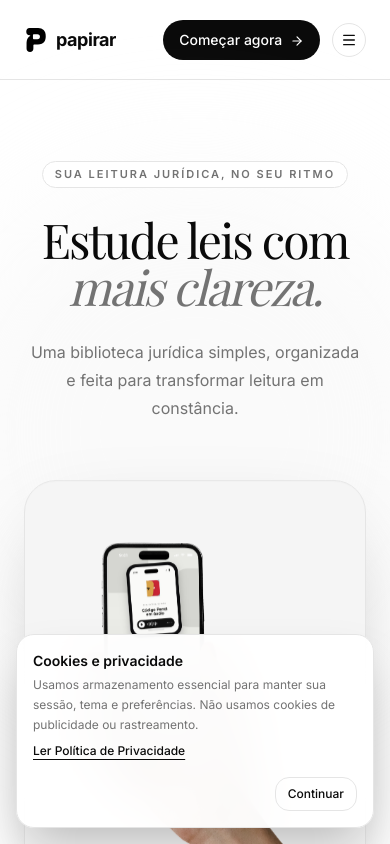
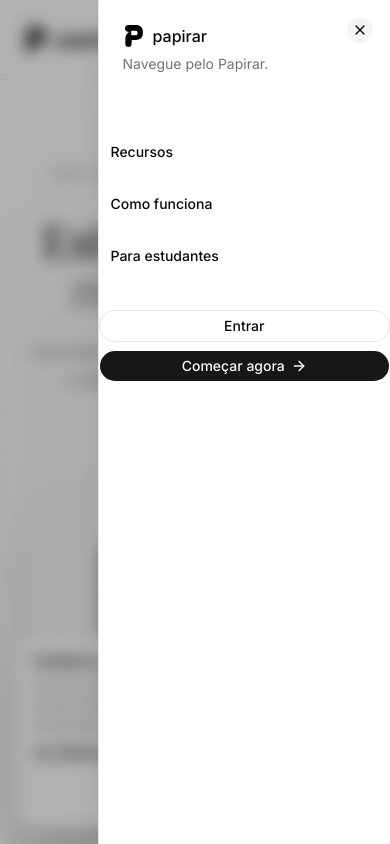
Before and after one commit to llipper/papirar-prod, a Next.js app: page / in a window 390 px wide. Both pictures are taken after a click on the button "Abrir menu". Shown: the top 844 px of the page. Built offline with nearby package versions, Linux system fonts and the light colour scheme; a web font is replaced by a local one.

Commit message:
Menu hambúrguer mobile ativado.

```diff
--- a/components/landing/landing-page.tsx
+++ b/components/landing/landing-page.tsx
@@ -7,6 +7,16 @@
 import { LandingReveal } from "@/components/landing/landing-reveal"
 import { ThemeLogo } from "@/components/brand/theme-logo"
 import { PublicRouteGuard } from "@/components/auth/public-route-guard"
+import { Button } from "@/components/ui/button"
+import {
+  Sheet,
+  SheetClose,
+  SheetContent,
+  SheetDescription,
+  SheetHeader,
+  SheetTitle,
+  SheetTrigger,
+} from "@/components/ui/sheet"
 
 const features = [
   {
@@ -50,9 +60,41 @@
           <Link href="/login" className="rounded-full bg-neutral-950 px-4 py-2.5 text-sm font-medium text-white transition-transform hover:scale-[1.03]">
             Começar agora <ArrowRight className="ml-1 inline size-3.5" />
           </Link>
-          <button aria-label="Abrir menu" className="rounded-full border border-neutral-200 p-2 md:hidden">
-            <Menu className="size-4" />
-          </button>
+          <Sheet>
+            <SheetTrigger asChild>
+              <button aria-label="Abrir menu" className="rounded-full border border-neutral-200 p-2 md:hidden">
+                <Menu className="size-4" />
+              </button>
+            </SheetTrigger>
+            <SheetContent side="right" className="w-[min(360px,calc(100vw-2rem))]">
+              <SheetHeader>
+                <SheetTitle className="flex items-center gap-2">
+                  <ThemeLogo size={22} className="size-[22px]" />
+                  papirar
+                </SheetTitle>
+                <SheetDescription>Navegue pelo Papirar.</SheetDescription>
+              </SheetHeader>
+              <nav className="mt-8 flex flex-col gap-2" aria-label="Menu principal">
+                <SheetClose asChild>
+                  <a href="#recursos" className="rounded-xl px-3 py-3 text-sm font-medium hover:bg-muted">Recursos</a>
+                </SheetClose>
+                <SheetClose asChild>
+                  <a href="#como-funciona" className="rounded-xl px-3 py-3 text-sm font-medium hover:bg-muted">Como funciona</a>
+                </SheetClose>
+                <SheetClose asChild>
+                  <a href="#para-voce" className="rounded-xl px-3 py-3 text-sm font-medium hover:bg-muted">Para estudantes</a>
+                </SheetClose>
+              </nav>
+              <div className="mt-8 grid gap-2">
+                <Button asChild variant="outline" className="w-full">
+                  <Link href="/login">Entrar</Link>
+                </Button>
+                <Button asChild className="w-full">
+                  <Link href="/login">Começar agora <ArrowRight /></Link>
+                </Button>
+              </div>
+            </SheetContent>
+          </Sheet>
         </div>
       </nav>
 
```
